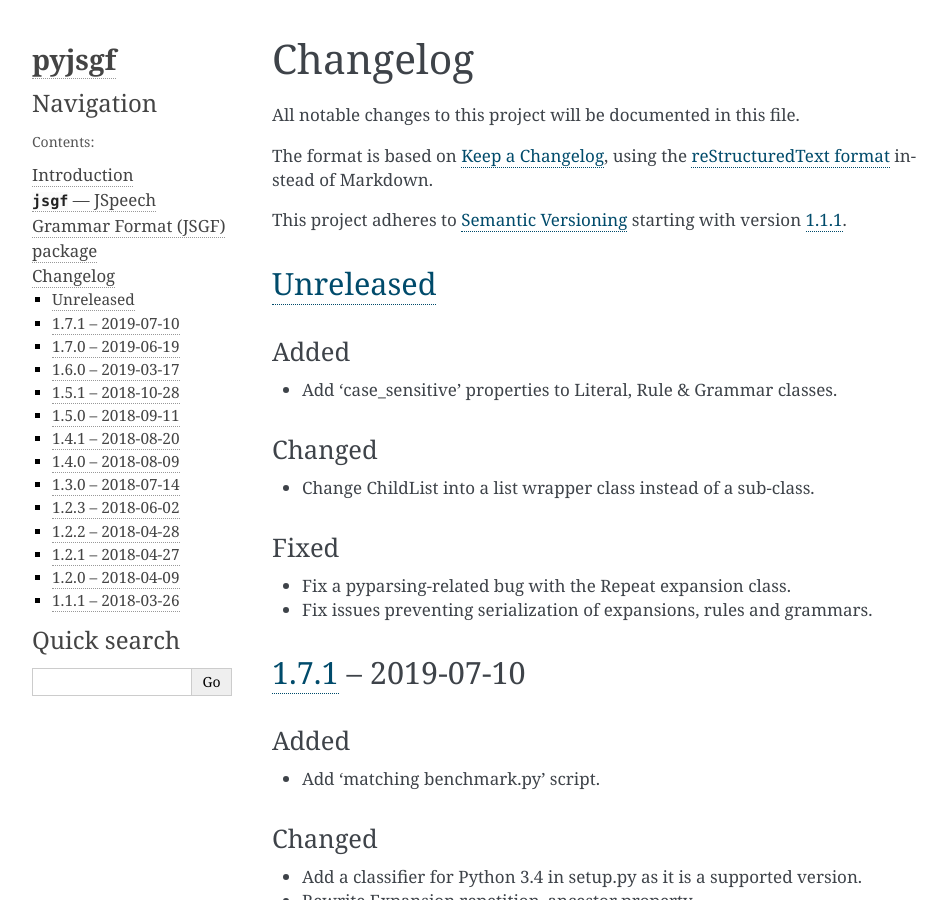
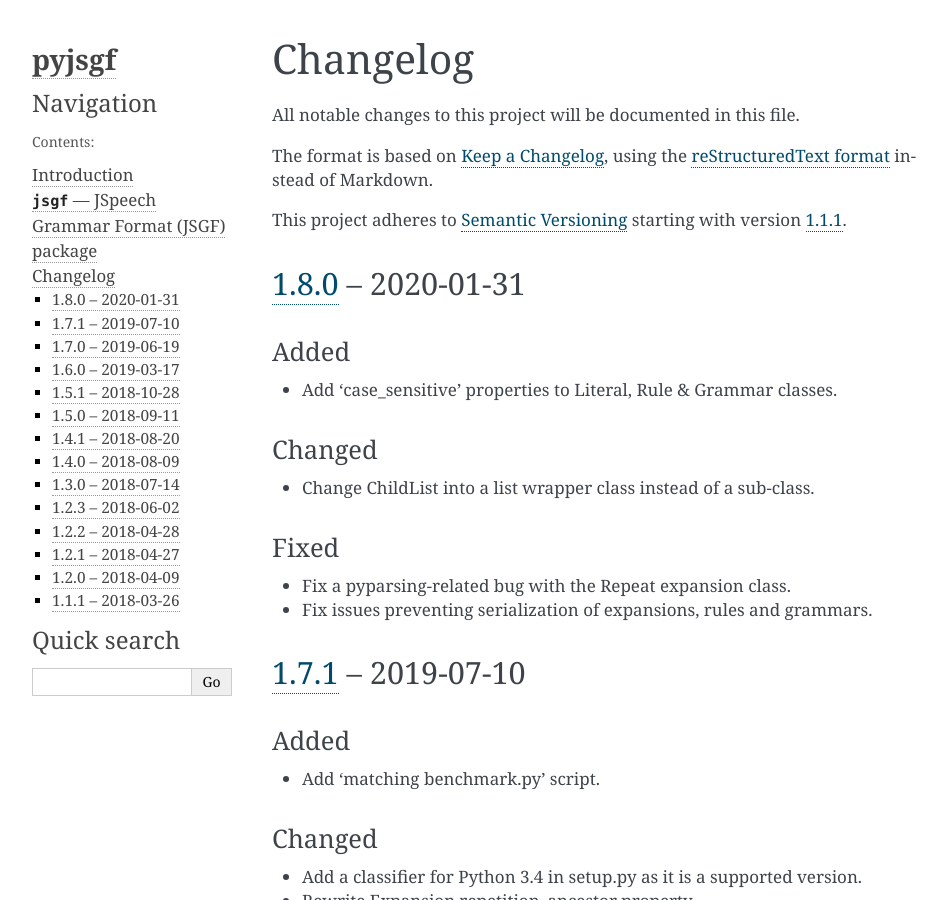
Before and after one commit to drmfinlay/pyjsgf, a Sphinx documentation site: the page built from docs/changelog.rst, in a window 1280 px wide and 900 px high. Shown: the whole window, without its empty margins (148-1095 px from the left). Built offline with Sphinx 7.4.7, drawn with Linux system fonts in a browser that asks for light colours.

Commit message:
Update to version 1.8.0
Please see the changelog for a list of changes in this release.

```diff
--- a/CHANGELOG.rst
+++ b/CHANGELOG.rst
@@ -7,8 +7,8 @@ The format is based on `Keep a Changelog`_, using the `reStructuredText format`_
 
 This project adheres to `Semantic Versioning`_ starting with version `1.1.1`_.
 
-Unreleased_
------------
+1.8.0_ -- 2020-01-31
+--------------------
 
 Added
 ^^^^^
@@ -248,6 +248,7 @@ First tagged release and start of proper versioning. Too many changes to list he
 
 .. Release links.
 .. _Unreleased: https://github.com/Danesprite/pyjsgf/compare/v1.7.1...HEAD
+.. _1.8.0: https://github.com/Danesprite/pyjsgf/compare/v1.7.1...v1.8.0
 .. _1.7.1: https://github.com/Danesprite/pyjsgf/compare/v1.7.0...v1.7.1
 .. _1.7.0: https://github.com/Danesprite/pyjsgf/compare/v1.6.0...v1.7.0
 .. _1.6.0: https://github.com/Danesprite/pyjsgf/compare/v1.5.1...v1.6.0
--- a/docs/conf.py
+++ b/docs/conf.py
@@ -58,9 +58,9 @@ author = u'Dane Finlay'
 # built documents.
 #
 # The short X.Y version.
-version = u'1.7'
+version = u'1.8'
 # The full version, including alpha/beta/rc tags.
-release = u'1.7.1'
+release = u'1.8.0'
 
 # The language for content autogenerated by Sphinx. Refer to documentation
 # for a list of supported languages.
--- a/setup.py
+++ b/setup.py
@@ -27,7 +27,7 @@ setup(
     ],
     author='Dane Finlay',
     author_email='Danesprite@posteo.net',
-    version='1.7.1',
+    version='1.8.0',
     packages=find_packages(),
     install_requires=['pyparsing', 'six']
 )
```
